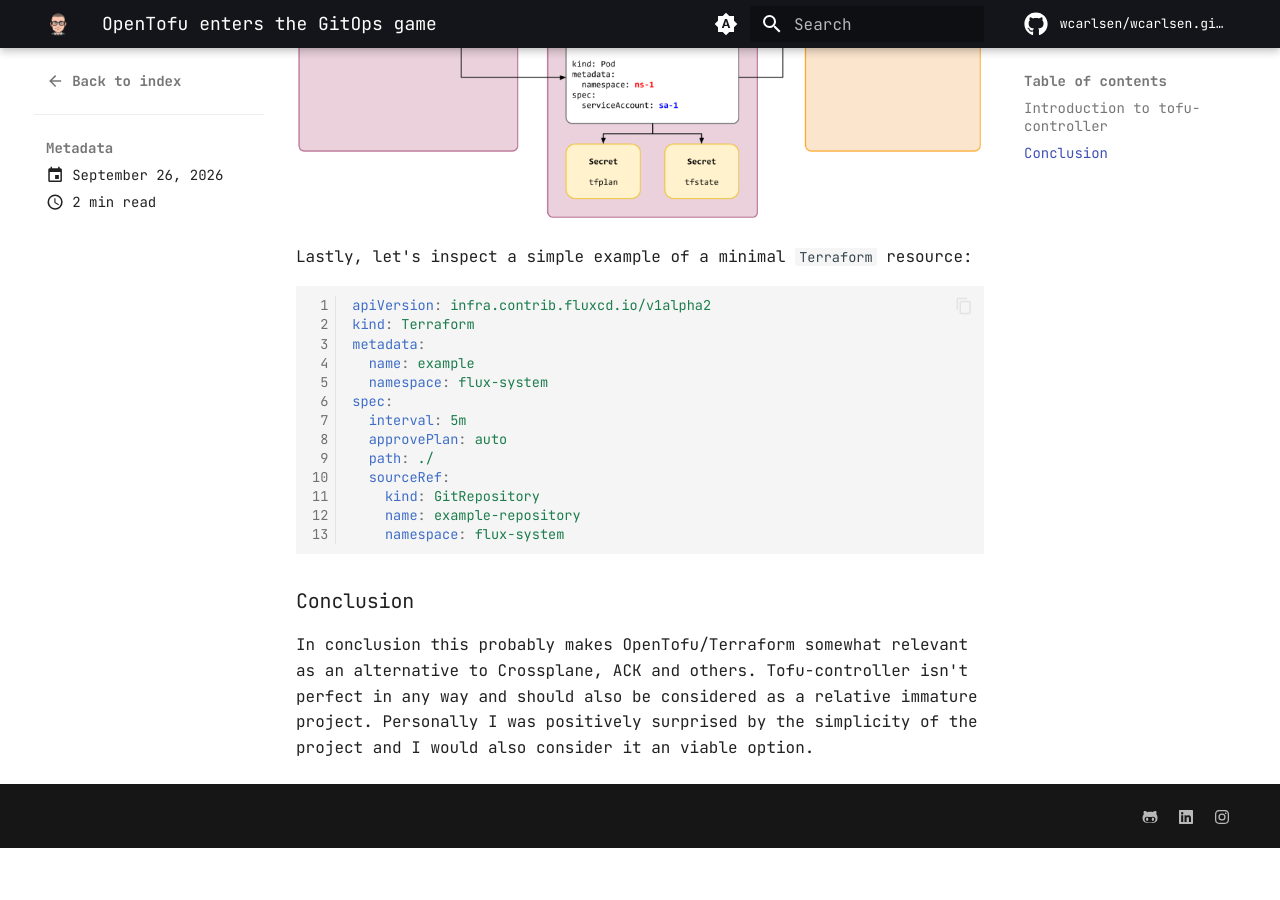
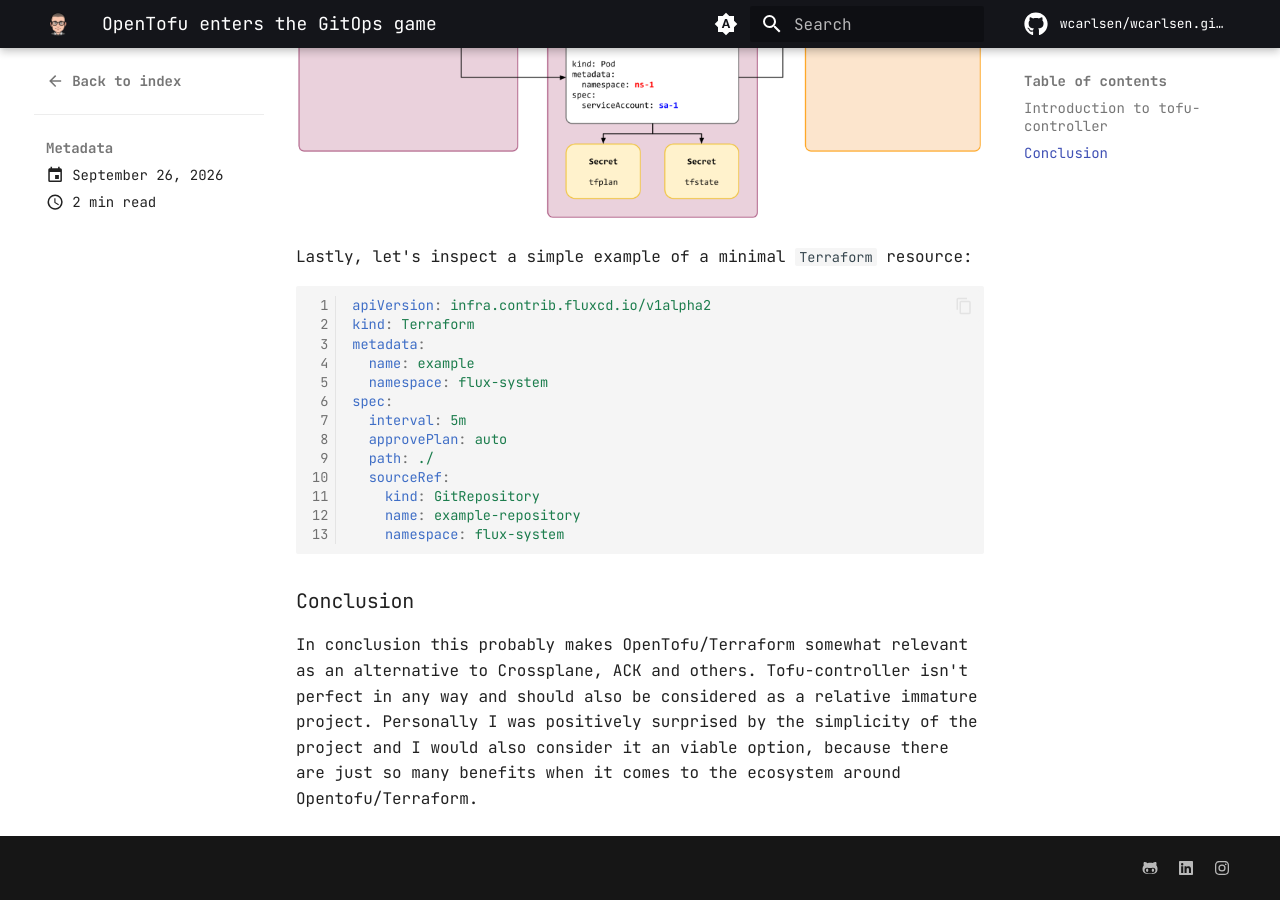
Before and after one commit to wcarlsen/wcarlsen.github.io, an MkDocs documentation site: the page built from docs/posts/2026-09-26-opentofu-enters-gitops-game.md, in a window 1280 px wide and 900 px high, scrolled down 1093 px. Built offline with MkDocs 1.6.1 and Material for MkDocs 9.7.7, drawn with Linux system fonts in a browser that asks for light colours; plug-ins that fetch from the network failed and are left out; comment, search, counter and statistics services are not loaded; before the commit the page ends 1941 px from its top, so only the background shows below that.

Commit message:
Added last comment to conclusion
Signed-off-by: Willi Carlsen <carlsenwilli@gmail.com>

```diff
--- a/docs/posts/2026-09-26-opentofu-enters-gitops-game.md
+++ b/docs/posts/2026-09-26-opentofu-enters-gitops-game.md
@@ -39,4 +39,4 @@
 
 ### Conclusion
 
-In conclusion this probably makes OpenTofu/Terraform somewhat relevant as an alternative to Crossplane, ACK and others. Tofu-controller isn't perfect in any way and should also be considered as a relative immature project. Personally I was positively surprised by the simplicity of the project and I would also consider it an viable option.
+In conclusion this probably makes OpenTofu/Terraform somewhat relevant as an alternative to Crossplane, ACK and others. Tofu-controller isn't perfect in any way and should also be considered as a relative immature project. Personally I was positively surprised by the simplicity of the project and I would also consider it an viable option, because there are just so many benefits when it comes to the ecosystem around Opentofu/Terraform.
```
